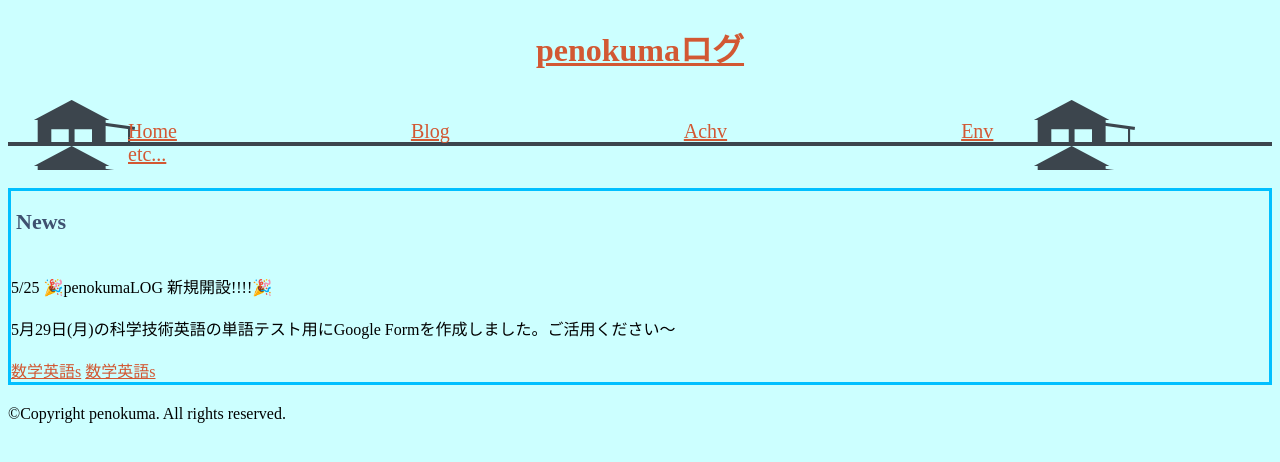
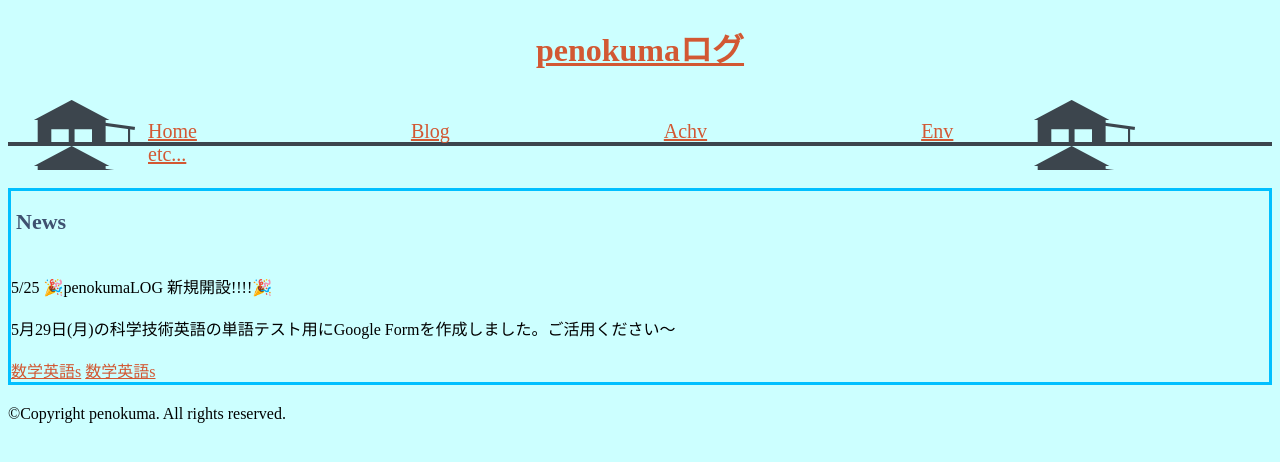
Before and after one commit to F-tmk/penokumaLOG, a plain HTML site: page index/index.html in a window 1280 px wide. Drawn offline with Linux system fonts and the light colour scheme.

Commit message:
Update style.css

```diff
--- a/index/style.css
+++ b/index/style.css
@@ -51,8 +51,8 @@ a:active{
 .nav li {
 	display: inline;
 	list-style-type: none;
-	padding-right: 130px;
-	padding-left: 100px;
+	padding-right: 90px;
+	padding-left: 120px;
 	font-size: 20px;
 }
 .nav ul {
```
